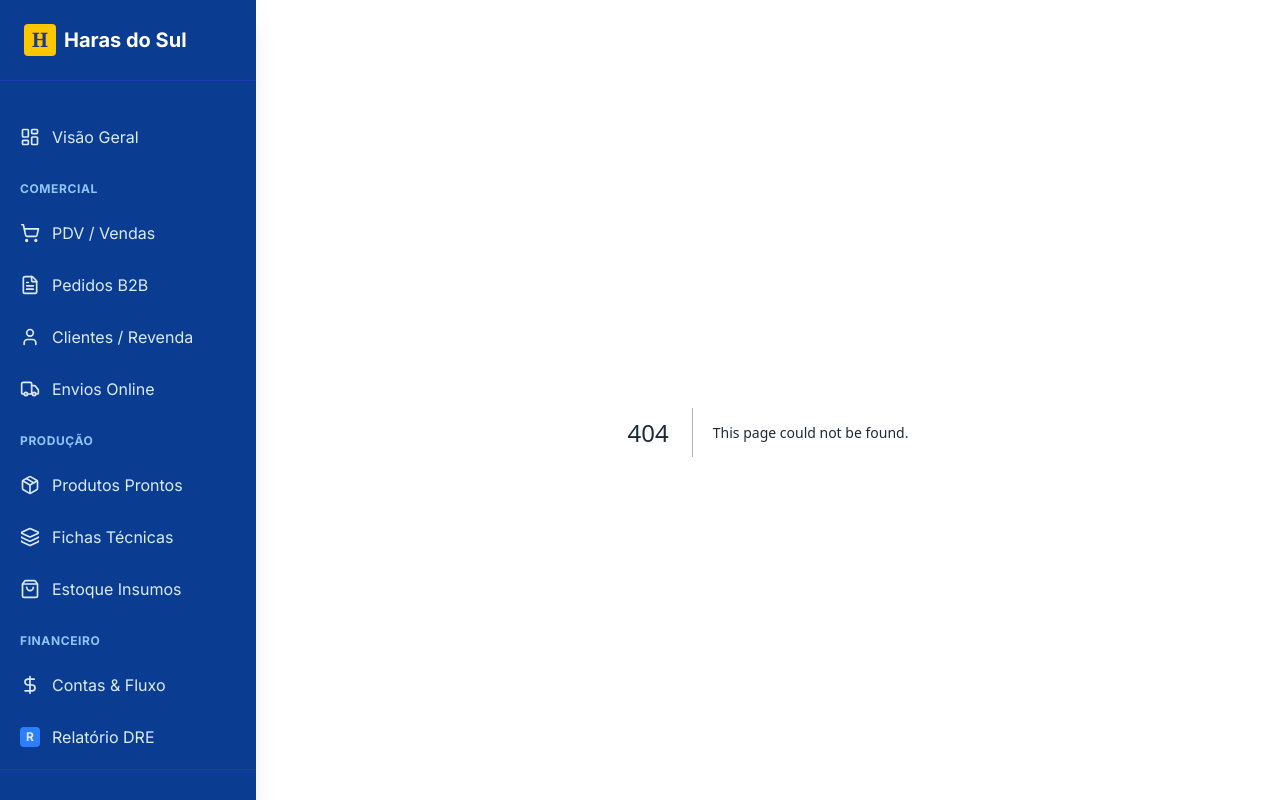
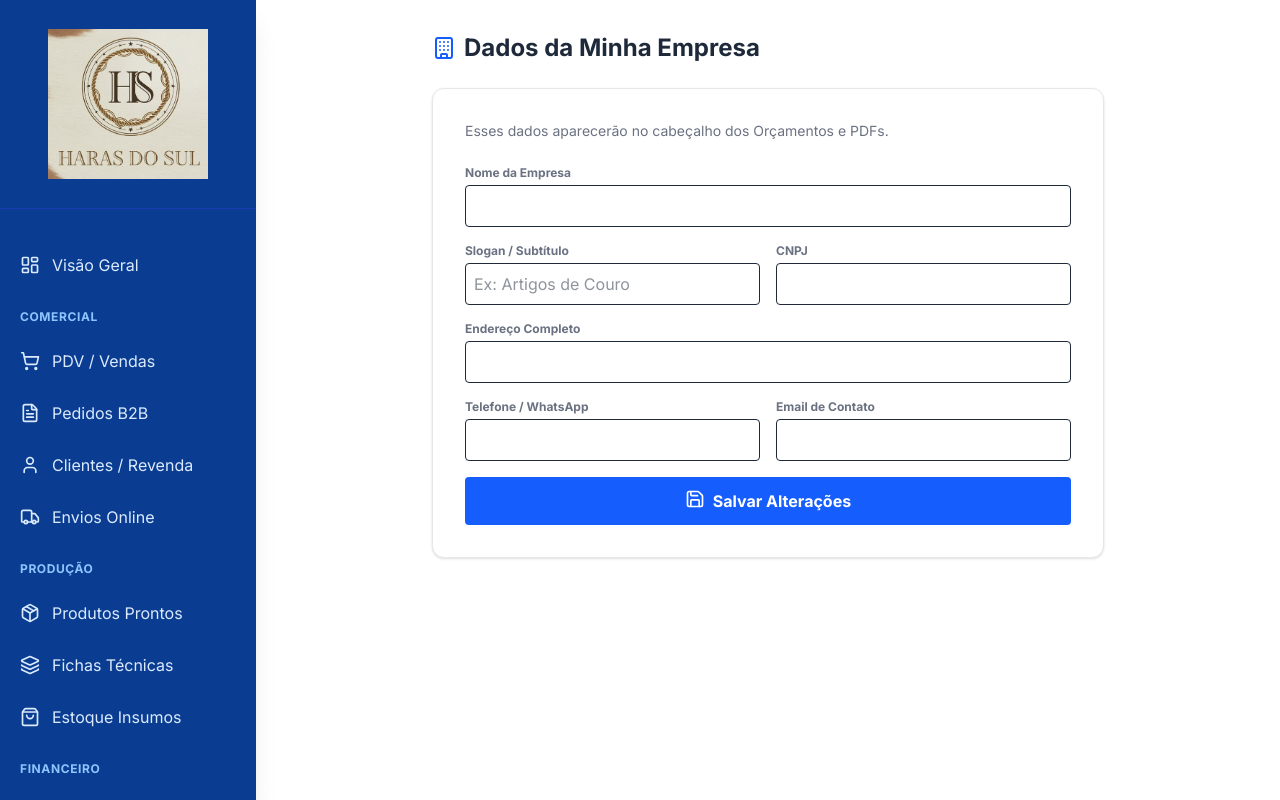
Before and after one commit to Lucasschmitt1801/sistema-erp-agrotech, a Next.js app: page /configuracoes in a window 1280 px wide. Before the commit this address had no page. Built offline with nearby package versions, Linux system fonts and the light colour scheme; no server answers; the database is empty.

Commit message:
melhoria orcamentos

```diff
--- /dev/null
+++ b/app/configuracoes/page.tsx
@@ -0,0 +1,99 @@
+'use client'
+
+import { useEffect, useState } from 'react'
+import { supabase } from '@/lib/supabase'
+import { Save, Building } from 'lucide-react'
+
+export default function Configuracoes() {
+  const [loading, setLoading] = useState(true)
+  const [dados, setDados] = useState({
+    id: '',
+    nome_empresa: '',
+    slogan: '',
+    cnpj: '',
+    endereco: '',
+    telefone: '',
+    email: ''
+  })
+
+  useEffect(() => {
+    fetchConfig()
+  }, [])
+
+  async function fetchConfig() {
+    const { data } = await supabase.from('configuracao_empresa').select('*').single()
+    if (data) setDados(data)
+    setLoading(false)
+  }
+
+  async function salvar(e: React.FormEvent) {
+    e.preventDefault()
+    setLoading(true)
+    // Remove o ID do objeto para update se necessário, mas aqui vamos usar o ID para filtrar
+    const { error } = await supabase
+        .from('configuracao_empresa')
+        .update({
+            nome_empresa: dados.nome_empresa,
+            slogan: dados.slogan,
+            cnpj: dados.cnpj,
+            endereco: dados.endereco,
+            telefone: dados.telefone,
+            email: dados.email
+        })
+        .eq('id', dados.id)
+
+    if (!error) alert('Dados da empresa atualizados!')
+    else alert('Erro ao salvar.')
+    setLoading(false)
+  }
+
+  return (
+    <div className="max-w-2xl mx-auto text-gray-800">
+      <h1 className="text-2xl font-bold mb-6 flex items-center gap-2">
+        <Building className="text-blue-600"/> Dados da Minha Empresa
+      </h1>
+
+      <div className="bg-white p-8 rounded-xl shadow border border-gray-200">
+        <p className="text-sm text-gray-500 mb-6">Esses dados aparecerão no cabeçalho dos Orçamentos e PDFs.</p>
+
+        <form onSubmit={salvar} className="space-y-4">
+            <div>
+                <label className="block text-xs font-bold text-gray-500 mb-1">Nome da Empresa</label>
+                <input className="w-full border p-2 rounded" value={dados.nome_empresa} onChange={e => setDados({...dados, nome_empresa: e.target.value})} />
+            </div>
+
+            <div className="grid grid-cols-2 gap-4">
+                <div>
+                    <label className="block text-xs font-bold text-gray-500 mb-1">Slogan / Subtítulo</label>
+                    <input className="w-full border p-2 rounded" value={dados.slogan} onChange={e => setDados({...dados, slogan: e.target.value})} placeholder="Ex: Artigos de Couro" />
+                </div>
+                <div>
+                    <label className="block text-xs font-bold text-gray-500 mb-1">CNPJ</label>
+                    <input className="w-full border p-2 rounded" value={dados.cnpj} onChange={e => setDados({...dados, cnpj: e.target.value})} />
+                </div>
+            </div>
+
+            <div>
+                <label className="block text-xs font-bold text-gray-500 mb-1">Endereço Completo</label>
+                <input className="w-full border p-2 rounded" value={dados.endereco} onChange={e => setDados({...dados, endereco: e.target.value})} />
+            </div>
+
+            <div className="grid grid-cols-2 gap-4">
+                <div>
+                    <label className="block text-xs font-bold text-gray-500 mb-1">Telefone / WhatsApp</label>
+                    <input className="w-full border p-2 rounded" value={dados.telefone} onChange={e => setDados({...dados, telefone: e.target.value})} />
+                </div>
+                <div>
+                    <label className="block text-xs font-bold text-gray-500 mb-1">Email de Contato</label>
+                    <input className="w-full border p-2 rounded" value={dados.email} onChange={e => setDados({...dados, email: e.target.value})} />
+                </div>
+            </div>
+
+            <button disabled={loading} className="w-full bg-blue-600 text-white p-3 rounded font-bold hover:bg-blue-700 mt-4 flex justify-center gap-2">
+                <Save size={20}/> {loading ? 'Salvando...' : 'Salvar Alterações'}
+            </button>
+        </form>
+      </div>
+    </div>
+  )
+}
--- a/app/layout.tsx
+++ b/app/layout.tsx
@@ -2,17 +2,9 @@ import type { Metadata } from 'next'
 import { Inter } from 'next/font/google'
 import './globals.css'
 import Link from 'next/link'
+import Image from 'next/image' // Importante para usar o logo
 import {
-  LayoutDashboard,
-  Package,
-  ShoppingCart,
-  LogOut,
-  DollarSign,
-  Truck,
-  FileText,
-  User,
-  Layers,       // Para Ficha Técnica
-  ShoppingBag   // Para Estoque de Insumos
+  LayoutDashboard, Package, ShoppingCart, LogOut, DollarSign, Truck, FileText, User, Layers, ShoppingBag, Settings
 } from 'lucide-react'
 
 const inter = Inter({ subsets: ['latin'] })
@@ -22,111 +14,53 @@ export const metadata: Metadata = {
   description: 'Sistema de controle Haras do Sul',
 }
 
-export default function RootLayout({
-  children,
-}: {
-  children: React.ReactNode
-}) {
+export default function RootLayout({ children }: { children: React.ReactNode }) {
   return (
     <html lang="pt-br">
       <body className={`${inter.className} bg-white h-screen flex overflow-hidden`}>
 
-        {/* --- BARRA LATERAL (SIDEBAR) --- */}
         <aside className="w-64 bg-[#0a3d91] text-white flex flex-col justify-between shadow-xl z-10 overflow-y-auto">
           <div>
-            {/* Logo / Título Customizado */}
-            <div className="p-6 flex items-center gap-2 font-bold text-xl border-b border-blue-800">
-              <div className="bg-yellow-400 text-blue-900 p-1 rounded font-serif font-extrabold w-8 h-8 flex items-center justify-center">
-                H
-              </div>
-              <span>Haras do Sul</span>
+            {/* LOGO REAL AQUI */}
+            <div className="p-6 border-b border-blue-800 flex justify-center">
+               {/* Certifique-se que logo.png está na pasta public */}
+               <div className="relative w-40 h-40">
+                 <Image src="/logo.png" alt="Haras do Sul" fill className="object-contain" />
+               </div>
             </div>
 
-            {/* Menu de Navegação */}
             <nav className="mt-6 flex flex-col gap-1 p-2">
+              <Link href="/" className="flex items-center gap-3 p-3 text-blue-100 hover:bg-blue-800 rounded-lg transition"><LayoutDashboard size={20}/><span>Visão Geral</span></Link>
 
-              <Link href="/" className="flex items-center gap-3 p-3 text-blue-100 hover:bg-blue-800 rounded-lg transition">
-                <LayoutDashboard size={20} />
-                <span>Visão Geral</span>
-              </Link>
+              <div className="mt-4 mb-2 px-3 text-xs font-bold text-blue-300 uppercase tracking-wider">Comercial</div>
+              <Link href="/vendas" className="flex items-center gap-3 p-3 text-blue-100 hover:bg-blue-800 rounded-lg transition"><ShoppingCart size={20}/><span>PDV / Vendas</span></Link>
+              <Link href="/pedidos" className="flex items-center gap-3 p-3 text-blue-100 hover:bg-blue-800 rounded-lg transition"><FileText size={20}/><span>Pedidos B2B</span></Link>
+              <Link href="/clientes" className="flex items-center gap-3 p-3 text-blue-100 hover:bg-blue-800 rounded-lg transition"><User size={20}/><span>Clientes / Revenda</span></Link>
+              <Link href="/envios" className="flex items-center gap-3 p-3 text-blue-100 hover:bg-blue-800 rounded-lg transition"><Truck size={20}/><span>Envios Online</span></Link>
 
-              {/* --- MÓDULO COMERCIAL --- */}
-              <div className="mt-4 mb-2 px-3 text-xs font-bold text-blue-300 uppercase tracking-wider">
-                Comercial
-              </div>
+              <div className="mt-4 mb-2 px-3 text-xs font-bold text-blue-300 uppercase tracking-wider">Produção</div>
+              <Link href="/produtos" className="flex items-center gap-3 p-3 text-blue-100 hover:bg-blue-800 rounded-lg transition"><Package size={20}/><span>Produtos Prontos</span></Link>
+              <Link href="/producao" className="flex items-center gap-3 p-3 text-blue-100 hover:bg-blue-800 rounded-lg transition"><Layers size={20}/><span>Fichas Técnicas</span></Link>
+              <Link href="/insumos" className="flex items-center gap-3 p-3 text-blue-100 hover:bg-blue-800 rounded-lg transition"><ShoppingBag size={20}/><span>Estoque Insumos</span></Link>
 
-              <Link href="/vendas" className="flex items-center gap-3 p-3 text-blue-100 hover:bg-blue-800 rounded-lg transition">
-                <ShoppingCart size={20} />
-                <span>PDV / Vendas</span>
-              </Link>
-
-              <Link href="/pedidos" className="flex items-center gap-3 p-3 text-blue-100 hover:bg-blue-800 rounded-lg transition">
-                <FileText size={20} />
-                <span>Pedidos B2B</span>
-              </Link>
-
-              <Link href="/clientes" className="flex items-center gap-3 p-3 text-blue-100 hover:bg-blue-800 rounded-lg transition">
-                <User size={20} />
-                <span>Clientes / Revenda</span>
-              </Link>
-
-              <Link href="/envios" className="flex items-center gap-3 p-3 text-blue-100 hover:bg-blue-800 rounded-lg transition">
-                <Truck size={20} />
-                <span>Envios Online</span>
-              </Link>
-
-              {/* --- MÓDULO PRODUÇÃO (NOVO) --- */}
-              <div className="mt-4 mb-2 px-3 text-xs font-bold text-blue-300 uppercase tracking-wider">
-                Produção
-              </div>
-
-              <Link href="/produtos" className="flex items-center gap-3 p-3 text-blue-100 hover:bg-blue-800 rounded-lg transition">
-                <Package size={20} />
-                <span>Produtos Prontos</span>
-              </Link>
-
-              <Link href="/producao" className="flex items-center gap-3 p-3 text-blue-100 hover:bg-blue-800 rounded-lg transition">
-                <Layers size={20} />
-                <span>Fichas Técnicas</span>
-              </Link>
-
-              <Link href="/insumos" className="flex items-center gap-3 p-3 text-blue-100 hover:bg-blue-800 rounded-lg transition">
-                <ShoppingBag size={20} />
-                <span>Estoque Insumos</span>
-              </Link>
-
-              {/* --- MÓDULO FINANCEIRO --- */}
-              <div className="mt-4 mb-2 px-3 text-xs font-bold text-blue-300 uppercase tracking-wider">
-                Financeiro
-              </div>
-
-              <Link href="/financeiro" className="flex items-center gap-3 p-3 text-blue-100 hover:bg-blue-800 rounded-lg transition">
-                 <DollarSign size={20} />
-                 <span>Contas & Fluxo</span>
-              </Link>
-
-              <Link href="/relatorios" className="flex items-center gap-3 p-3 text-blue-100 hover:bg-blue-800 rounded-lg transition">
-                <div className="bg-blue-500 w-5 h-5 flex items-center justify-center rounded text-xs font-bold">R</div>
-                <span>Relatório DRE</span>
-              </Link>
-
+              <div className="mt-4 mb-2 px-3 text-xs font-bold text-blue-300 uppercase tracking-wider">Financeiro</div>
+              <Link href="/financeiro" className="flex items-center gap-3 p-3 text-blue-100 hover:bg-blue-800 rounded-lg transition"><DollarSign size={20}/><span>Contas & Fluxo</span></Link>
+              <Link href="/relatorios" className="flex items-center gap-3 p-3 text-blue-100 hover:bg-blue-800 rounded-lg transition"><div className="bg-blue-500 w-5 h-5 flex items-center justify-center rounded text-xs font-bold">R</div><span>Relatório DRE</span></Link>
             </nav>
           </div>
 
-          {/* Botão Sair */}
-          <div className="p-4 border-t border-blue-800">
+          <div className="p-2 border-t border-blue-800 space-y-1">
+            {/* Link Configurações */}
+            <Link href="/configuracoes" className="flex items-center gap-3 p-3 w-full text-blue-100 hover:bg-blue-800 rounded-lg transition">
+              <Settings size={20} /><span>Configurações</span>
+            </Link>
             <button className="flex items-center gap-3 p-3 w-full text-blue-100 hover:bg-blue-800 rounded-lg transition">
-              <LogOut size={20} />
-              <span>Sair</span>
+              <LogOut size={20} /><span>Sair</span>
             </button>
           </div>
         </aside>
 
-        {/* --- CONTEÚDO PRINCIPAL --- */}
-        <main className="flex-1 overflow-y-auto p-8 bg-white text-gray-800">
-          {children}
-        </main>
-
+        <main className="flex-1 overflow-y-auto p-8 bg-white text-gray-800">{children}</main>
       </body>
     </html>
   )
--- a/app/pedidos/imprimir/[id]/page.tsx
+++ b/app/pedidos/imprimir/[id]/page.tsx
@@ -5,11 +5,13 @@ import { supabase } from '@/lib/supabase'
 import { useParams } from 'next/navigation'
 import { Printer, ArrowLeft } from 'lucide-react'
 import Link from 'next/link'
+import Image from 'next/image'
 
 export default function ImprimirPedido() {
   const params = useParams()
   const [pedido, setPedido] = useState<any>(null)
   const [itens, setItens] = useState<any[]>([])
+  const [empresa, setEmpresa] = useState<any>(null)
   const [loading, setLoading] = useState(true)
 
   useEffect(() => {
@@ -17,98 +19,90 @@ export default function ImprimirPedido() {
   }, [params.id])
 
   async function fetchDados(id: string) {
-    const { data: ped } = await supabase
-        .from('pedidos')
-        .select('*, clientes(*)')
-        .eq('id', id)
-        .single()
-
-    const { data: it } = await supabase
-        .from('pedido_itens')
-        .select('*, produtos(nome, sku)')
-        .eq('pedido_id', id)
+    // Busca Pedido
+    const { data: ped } = await supabase.from('pedidos').select('*, clientes(*)').eq('id', id).single()
+    // Busca Itens
+    const { data: it } = await supabase.from('pedido_itens').select('*, produtos(nome, sku)').eq('pedido_id', id)
+    // Busca Dados da Empresa (Config)
+    const { data: emp } = await supabase.from('configuracao_empresa').select('*').single()
 
     if (ped) setPedido(ped)
     if (it) setItens(it)
+    if (emp) setEmpresa(emp)
     setLoading(false)
   }
 
-  // Se estiver carregando
   if (loading) return <div className="p-10 text-center">Gerando documento...</div>
   if (!pedido) return <div className="p-10 text-center">Pedido não encontrado.</div>
 
-  // Cálculos para exibição
   const subtotal = itens.reduce((acc, i) => acc + (i.quantidade * i.preco_unitario), 0)
 
+  // Calcular Data de Validade
+  const dataCriacao = new Date(pedido.created_at)
+  const dataValidade = new Date(dataCriacao)
+  dataValidade.setDate(dataValidade.getDate() + (pedido.validade_dias || 15))
+
   return (
-    <div className="min-h-screen bg-gray-100 p-8 flex flex-col items-center print:p-0 print:bg-white">
+    <div className="min-h-screen bg-gray-100 p-8 flex flex-col items-center print:p-0 print:bg-white text-gray-800">
 
-      {/* Barra de Ferramentas (Não sai na impressão) */}
       <div className="w-full max-w-[210mm] mb-6 flex justify-between items-center print:hidden">
-        <Link href="/pedidos" className="flex items-center gap-2 text-gray-600 hover:text-gray-900">
-            <ArrowLeft size={20}/> Voltar
-        </Link>
-        <button
-            onClick={() => window.print()}
-            className="bg-blue-600 text-white px-6 py-2 rounded-lg font-bold flex items-center gap-2 hover:bg-blue-700 shadow-lg"
-        >
-            <Printer size={20}/> Imprimir / Salvar PDF
-        </button>
+        <Link href="/pedidos" className="flex items-center gap-2 text-gray-600 hover:text-gray-900"><ArrowLeft size={20}/> Voltar</Link>
+        <button onClick={() => window.print()} className="bg-blue-600 text-white px-6 py-2 rounded-lg font-bold flex items-center gap-2 hover:bg-blue-700 shadow-lg"><Printer size={20}/> Imprimir / PDF</button>
       </div>
 
-      {/* --- FOLHA A4 (O DOCUMENTO) --- */}
-      <div className="bg-white w-full max-w-[210mm] min-h-[297mm] p-[15mm] shadow-2xl print:shadow-none print:w-full print:max-w-none">
+      {/* --- FOLHA A4 --- */}
+      <div className="bg-white w-full max-w-[210mm] min-h-[297mm] p-[15mm] shadow-2xl print:shadow-none print:w-full print:max-w-none relative">
 
         {/* CABEÇALHO */}
-        <div className="flex justify-between items-start border-b-2 border-gray-800 pb-6 mb-8">
-            <div className="flex items-center gap-4">
-                {/* Logo Simulado */}
-                <div className="bg-yellow-400 text-blue-900 w-16 h-16 flex items-center justify-center rounded font-serif font-extrabold text-3xl">
-                    H
+        <div className="flex justify-between items-center border-b-2 border-gray-800 pb-6 mb-8">
+            <div className="flex items-center gap-6">
+                {/* Logo Real */}
+                <div className="relative w-24 h-24">
+                    <Image src="/logo.png" alt="Logo" fill className="object-contain"/>
                 </div>
                 <div>
-                    <h1 className="text-2xl font-bold text-gray-800 uppercase tracking-wide">Haras do Sul</h1>
-                    <p className="text-sm text-gray-500">Artigos de Couro e Selaria</p>
-                    <p className="text-xs text-gray-400 mt-1">CNPJ: 00.000.000/0001-00</p>
+                    <h1 className="text-2xl font-bold text-gray-800 uppercase tracking-wide">{empresa?.nome_empresa || 'Haras do Sul'}</h1>
+                    <p className="text-sm text-gray-500 font-medium">{empresa?.slogan || 'Artigos de Couro'}</p> {/* TEXTO AJUSTADO AQUI */}
+                    <div className="text-xs text-gray-400 mt-2 space-y-0.5">
+                        <p>{empresa?.cnpj ? `CNPJ: ${empresa.cnpj}` : ''}</p>
+                        <p>{empresa?.endereco}</p>
+                        <p>{empresa?.telefone} | {empresa?.email}</p>
+                    </div>
                 </div>
             </div>
             <div className="text-right">
                 <h2 className="text-4xl font-bold text-gray-200">ORÇAMENTO</h2>
                 <p className="text-gray-600 font-bold mt-2">#{pedido.id.slice(0,8).toUpperCase()}</p>
                 <p className="text-sm text-gray-500">Data: {new Date(pedido.created_at).toLocaleDateString()}</p>
+                <p className="text-sm text-red-500 font-bold">Válido até: {dataValidade.toLocaleDateString()}</p>
             </div>
         </div>
 
         {/* DADOS DO CLIENTE */}
-        <div className="flex justify-between mb-10">
+        <div className="flex justify-between mb-10 bg-gray-50 p-4 rounded-lg border border-gray-100">
             <div className="w-1/2">
                 <h3 className="text-xs font-bold text-gray-400 uppercase mb-2">Cliente</h3>
                 <p className="font-bold text-lg text-gray-800">{pedido.clientes?.nome_empresa}</p>
-                <p className="text-sm text-gray-600">{pedido.clientes?.contato_nome}</p>
+                <p className="text-sm text-gray-600">Att: {pedido.clientes?.contato_nome}</p>
                 <p className="text-sm text-gray-600">{pedido.clientes?.email}</p>
-                <p className="text-sm text-gray-600">{pedido.clientes?.telefone}</p>
             </div>
             <div className="w-1/2 text-right">
-                <h3 className="text-xs font-bold text-gray-400 uppercase mb-2">Endereço de Entrega</h3>
-                <p className="text-sm text-gray-600">{pedido.clientes?.endereco || 'Não informado'}</p>
-                <p className="text-sm text-gray-600">
-                    {pedido.clientes?.cidade} {pedido.clientes?.estado ? `- ${pedido.clientes?.estado}` : ''}
-                </p>
-                <p className="text-sm text-gray-600 mt-2 font-mono">
-                    CNPJ/CPF: {pedido.clientes?.cnpj_cpf || '-'}
-                </p>
+                <h3 className="text-xs font-bold text-gray-400 uppercase mb-2">Local de Entrega</h3>
+                <p className="text-sm text-gray-600">{pedido.clientes?.endereco || 'Endereço não informado'}</p>
+                <p className="text-sm text-gray-600">{pedido.clientes?.cidade} / {pedido.clientes?.estado}</p>
+                <p className="text-sm text-gray-600 mt-1 font-mono">{pedido.clientes?.cnpj_cpf}</p>
             </div>
         </div>
 
-        {/* TABELA DE ITENS */}
+        {/* ITENS */}
         <table className="w-full mb-8">
-            <thead className="bg-gray-100 text-gray-600 text-sm uppercase">
+            <thead className="bg-gray-800 text-white text-sm uppercase">
                 <tr>
-                    <th className="py-3 px-4 text-left">Produto / Descrição</th>
-                    <th className="py-3 px-4 text-center">Qtd</th>
-                    <th className="py-3 px-4 text-right">Preço Unit.</th>
-                    <th className="py-3 px-4 text-right">Desc.</th>
-                    <th className="py-3 px-4 text-right">Total</th>
+                    <th className="py-2 px-4 text-left rounded-tl-lg">Produto</th>
+                    <th className="py-2 px-4 text-center">Qtd</th>
+                    <th className="py-2 px-4 text-right">Unitário</th>
+                    <th className="py-2 px-4 text-right">Desc.</th>
+                    <th className="py-2 px-4 text-right rounded-tr-lg">Total</th>
                 </tr>
             </thead>
             <tbody className="text-gray-700 text-sm">
@@ -122,9 +116,7 @@ export default function ImprimirPedido() {
                             </td>
                             <td className="py-3 px-4 text-center">{item.quantidade}</td>
                             <td className="py-3 px-4 text-right">R$ {item.preco_unitario.toFixed(2)}</td>
-                            <td className="py-3 px-4 text-right text-red-400">
-                                {item.desconto_percentual > 0 ? `${item.desconto_percentual}%` : '-'}
-                            </td>
+                            <td className="py-3 px-4 text-right text-red-400">{item.desconto_percentual > 0 ? `${item.desconto_percentual}%` : '-'}</td>
                             <td className="py-3 px-4 text-right font-bold">R$ {totalItem.toFixed(2)}</td>
                         </tr>
                     )
@@ -134,24 +126,22 @@ export default function ImprimirPedido() {
 
         {/* TOTAIS */}
         <div className="flex justify-end mb-12">
-            <div className="w-64 space-y-2 text-sm">
+            <div className="w-64 space-y-2 text-sm bg-gray-50 p-4 rounded-lg border border-gray-200">
                 <div className="flex justify-between text-gray-500">
                     <span>Subtotal</span>
                     <span>R$ {subtotal.toFixed(2)}</span>
                 </div>
                 {pedido.desconto_global > 0 && (
                     <div className="flex justify-between text-red-500">
-                        <span>Desconto ({pedido.desconto_global}%)</span>
+                        <span>Desconto Global ({pedido.desconto_global}%)</span>
                         <span>- R$ {(subtotal * (pedido.desconto_global/100)).toFixed(2)}</span>
                     </div>
                 )}
-                {pedido.valor_frete > 0 && (
-                    <div className="flex justify-between text-gray-500">
-                        <span>Frete</span>
-                        <span>+ R$ {pedido.valor_frete.toFixed(2)}</span>
-                    </div>
-                )}
-                <div className="flex justify-between text-xl font-bold text-gray-800 border-t-2 border-gray-800 pt-2 mt-2">
+                <div className="flex justify-between text-gray-500 border-b border-gray-300 pb-2">
+                    <span>Frete</span>
+                    <span>R$ {pedido.valor_frete.toFixed(2)}</span>
+                </div>
+                <div className="flex justify-between text-xl font-bold text-gray-900 pt-1">
                     <span>TOTAL</span>
                     <span>R$ {pedido.valor_final.toFixed(2)}</span>
                 </div>
@@ -168,15 +158,13 @@ export default function ImprimirPedido() {
             </div>
             <div className="flex flex-col justify-end items-center text-center">
                 <div className="w-48 border-b border-gray-400 mb-2"></div>
-                <p className="text-xs text-gray-500 font-bold uppercase">Haras do Sul</p>
-                <p className="text-[10px] text-gray-400">Assinatura / Responsável</p>
+                <p className="text-xs text-gray-900 font-bold uppercase">{empresa?.nome_empresa}</p>
+                <p className="text-[10px] text-gray-400">Assinatura do Responsável</p>
             </div>
         </div>
 
-        {/* RODAPÉ DO DOCUMENTO */}
         <div className="mt-10 pt-4 border-t border-gray-100 text-center text-xs text-gray-400">
-            <p>Este documento é um orçamento e tem validade de 15 dias.</p>
-            <p>Gerado eletronicamente pelo Sistema Haras do Sul.</p>
+            <p>Este documento tem validade de {pedido.validade_dias || 15} dias a partir da data de emissão.</p>
         </div>
 
       </div>
```
Also changed, not shown: app/pedidos/page.tsx (+16 -6 lines), public/logo.png (added).
